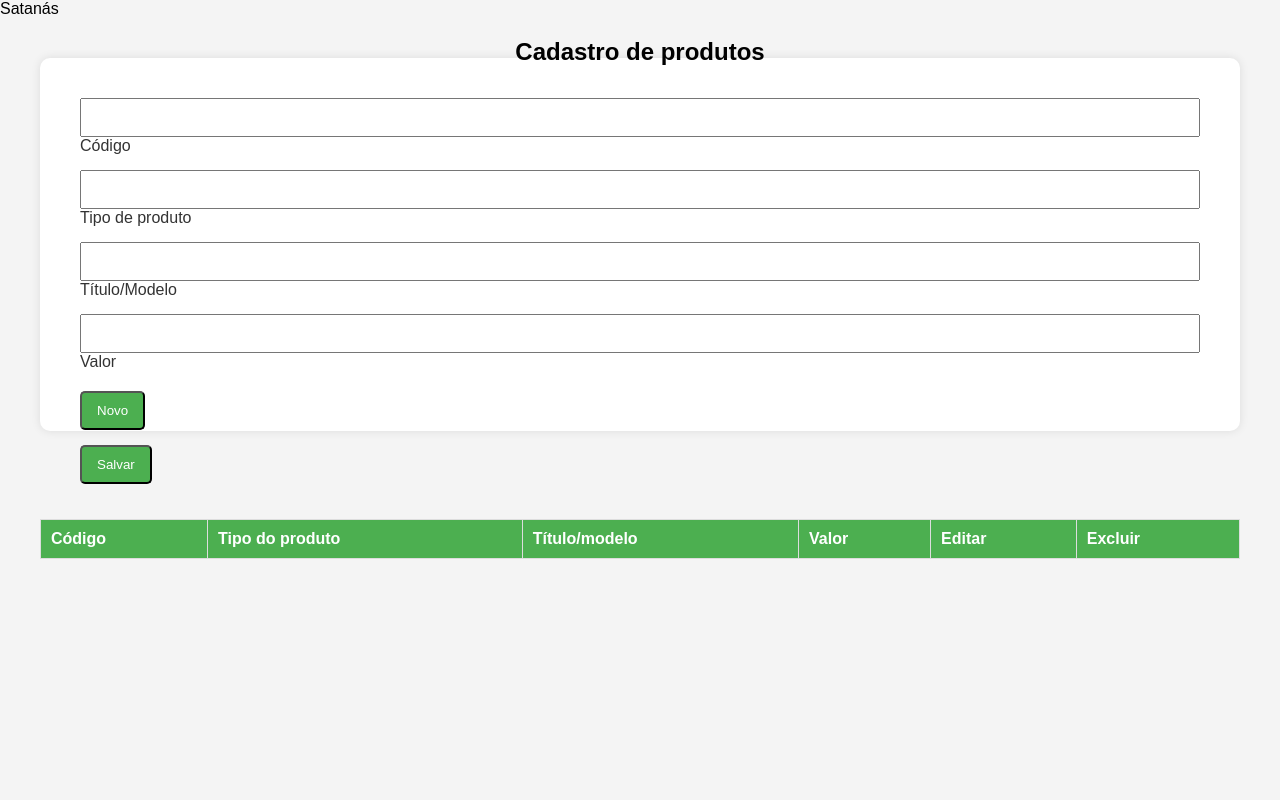
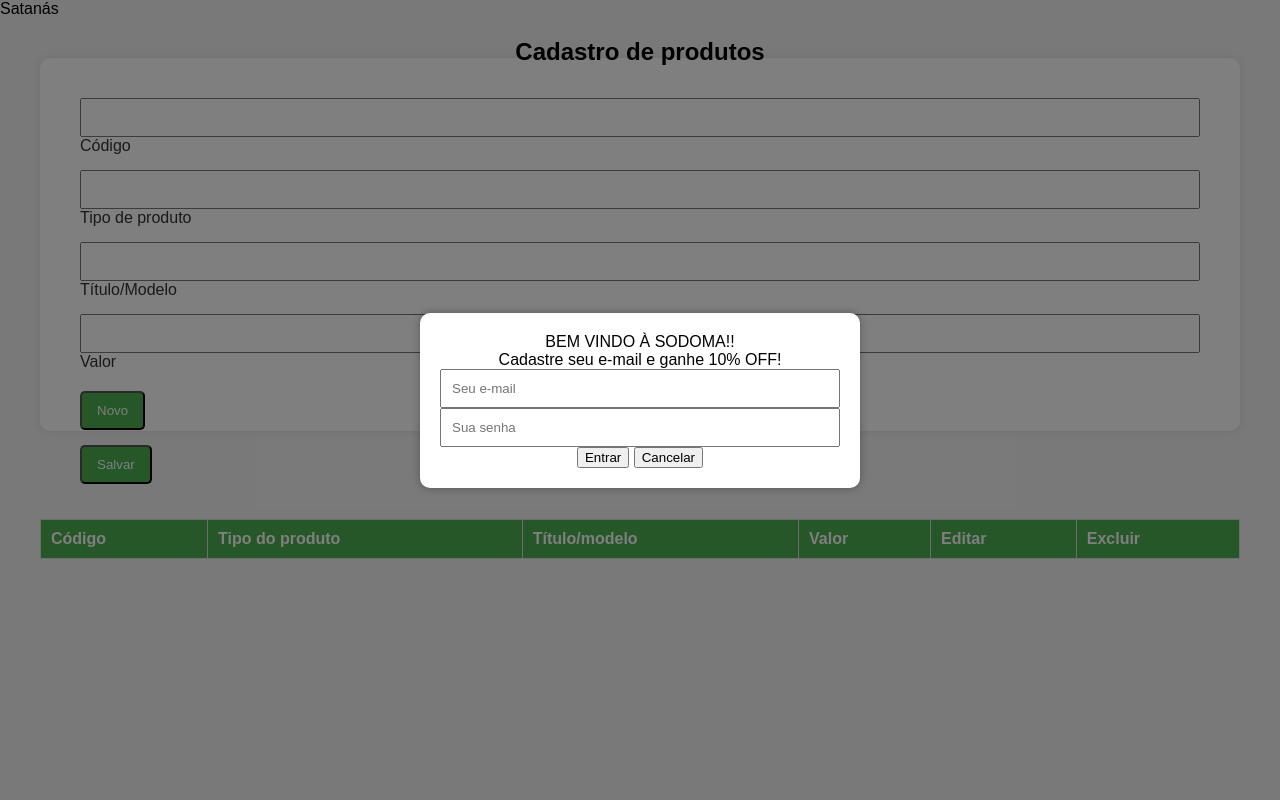
Before and after one commit to DagonJeff/Projeto_sodoma_crud, a PHP site: page / in a window 1280 px wide. Run offline with PHP 8.4, Linux system fonts and the light colour scheme; data that the repository does not hold is empty.

Commit message:
Update index.php
Add do scrip js

```diff
--- a/index.php
+++ b/index.php
@@ -1,6 +1,5 @@
 <?php
     include_once "verbindung.php";
-
 ?>
 
 <!DOCTYPE html>
@@ -12,6 +11,18 @@
     <title>Sodoma</title>
 </head>
 <body>
+    <div id="overlay" class="overlay">
+        <div id="prompt-container" class="prompt-container">
+            <p>BEM VINDO À SODOMA!!</p>
+            <p>Cadastre seu e-mail e ganhe 10% OFF!</p>
+            <input type="text" id="emailInput" placeholder="Seu e-mail">
+            <input type="text" id="senhaInput" placeholder="Sua senha">
+            <button onclick="solicitarEmail()">Entrar</button>
+            <button onclick="fecharOverlay()">Cancelar</button>
+        </div>
+    </div>
+
+    <script src="script.js"></script>
     <div class="container">
         <div class="row">
             <div class="col">
```
